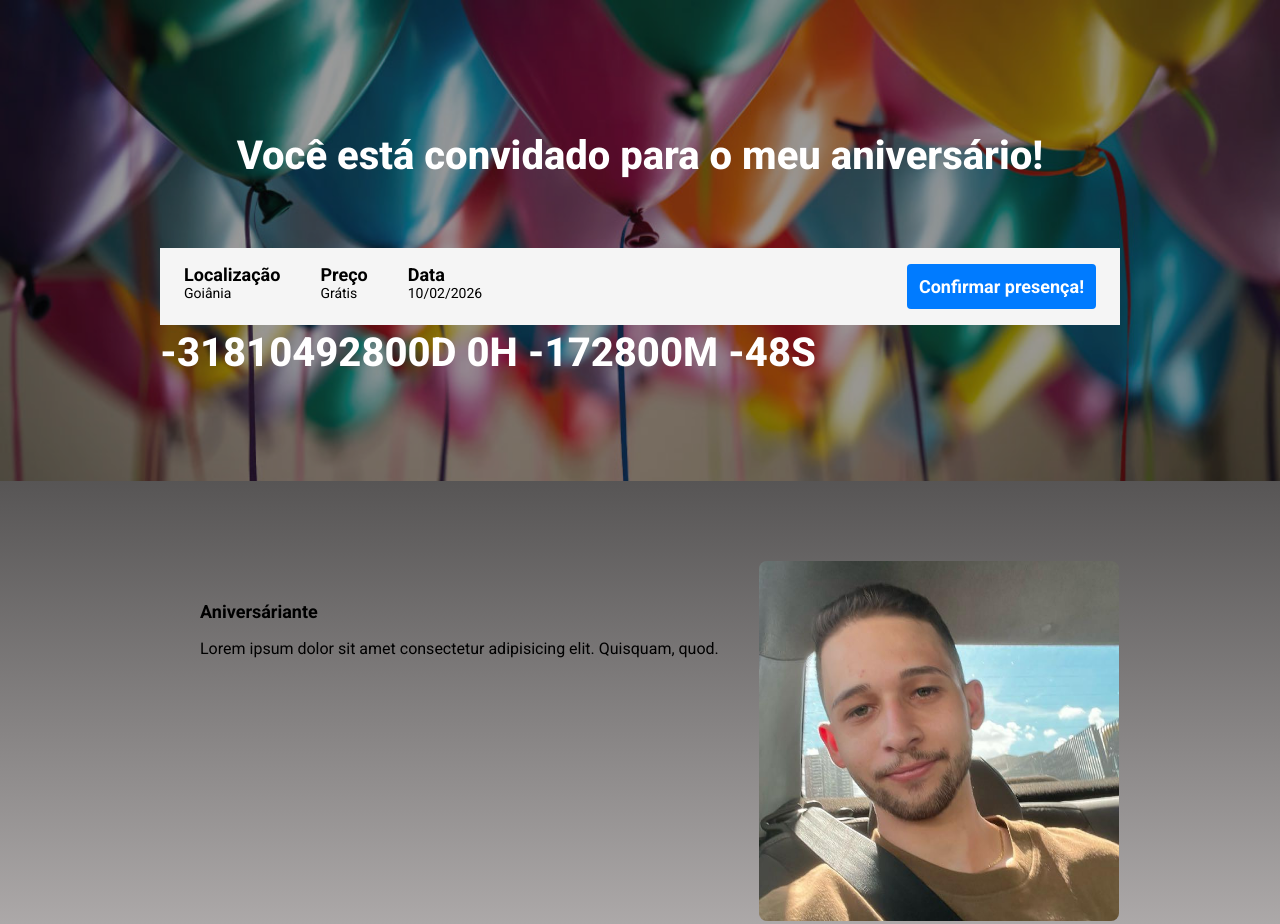
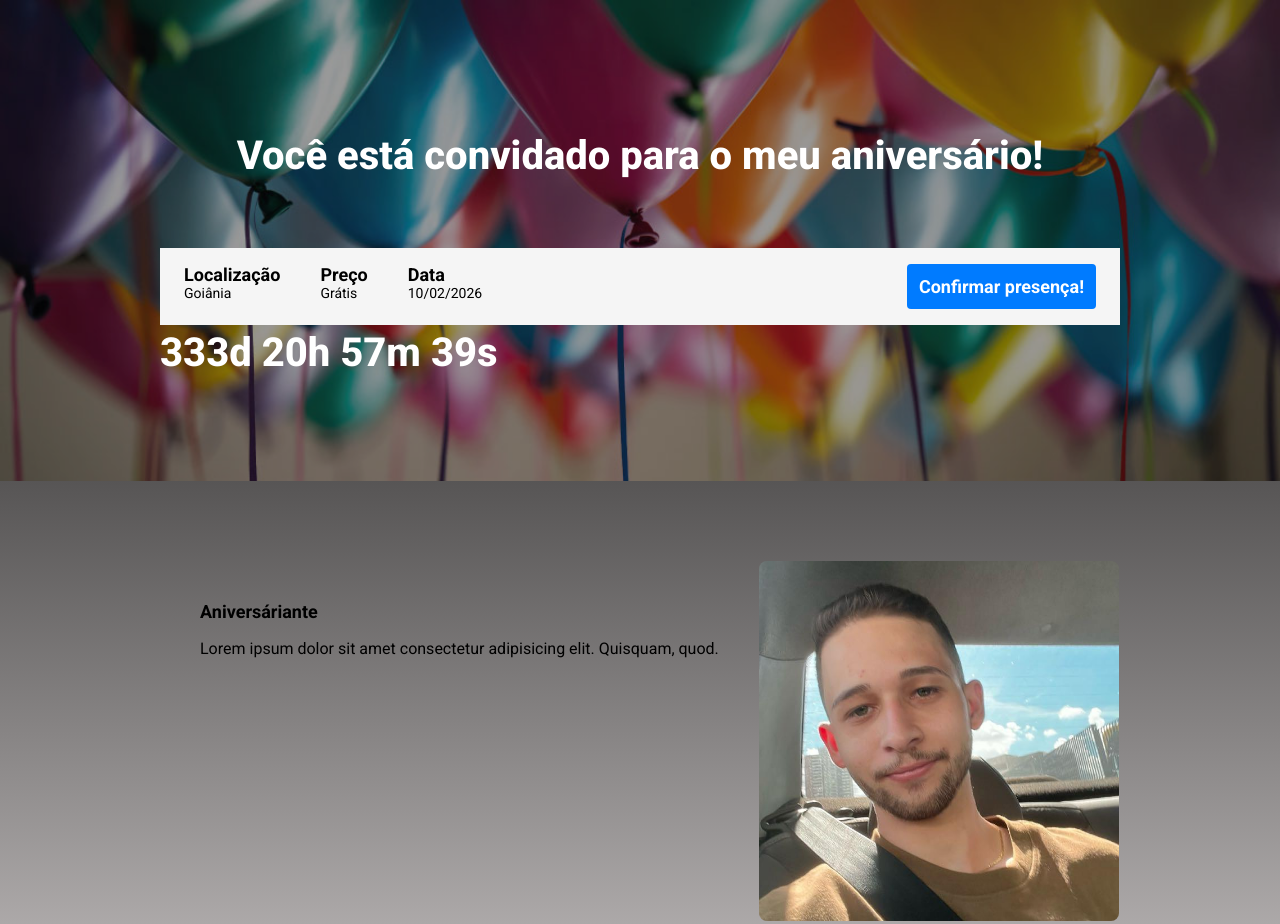
Before and after one commit to Watillas/exercicio_parcel, a website built with Parcel: page src/index.html in a window 1280 px wide. Shown: the top 924 px of the page. Built offline with nearby package versions, Linux system fonts and the light colour scheme.

Commit message:
arrumando data

```diff
--- a/src/scripts/main.js
+++ b/src/scripts/main.js
@@ -1,26 +1,27 @@
 AOS.init();
 
-const dataDoevento = new Date("Jan 12, 2026 16:29:00");
-const timeStampDoEvento = dataDoevento.getTime();
+const dataDoEvento = new Date("Dec 16 2026 19:43:00");
+const timeStampDoEvento = dataDoEvento.getTime();
 
-
-const contAsHoras = setInterval(function(){
+const contaAsHoras = setInterval(function() {
     const agora = new Date();
     const timeStampAtual = agora.getTime();
 
+    const distanciaAteOEvento = timeStampDoEvento - timeStampAtual;
 
-    const  DistanciaAteOEVento = timeStampDoEvento - timeStampAtual ;
+    const diaEmMs = 1000 * 60 * 60 * 24;
+    const horaEmMs = 1000 * 60 * 60;
+    const minutoEmMs = 1000 * 60;
 
-    const DiasAteOEVento  = Math.floor((DistanciaAteOEVento / 1000 * 60 * 60 * 24 )) ;
-    const HorasAteOEvento = Math.floor((DistanciaAteOEVento % 1000 * 60 * 60 * 24) / 1000 * 60 *60);
-    const MinutosAteOVento = Math.floor((DiasAteOEVento % 1000 * 60 *60) / 1000 * 60);
-    const SegundosAteOEvento = Math.floor((DiasAteOEVento % 1000 * 60) / 1000);
+    const diasAteOEvento = Math.floor(distanciaAteOEvento / diaEmMs);
+    const horasAteOEvento = Math.floor((distanciaAteOEvento % diaEmMs) / horaEmMs);
+    const minutosAteOEvento = Math.floor((distanciaAteOEvento % horaEmMs) / minutoEmMs);
+    const segundosAteOEvento = Math.floor((distanciaAteOEvento % minutoEmMs) / 1000);
 
-    document.getElementById('contador').innerHTML = `${DiasAteOEVento}D ${HorasAteOEvento}H ${MinutosAteOVento}M ${SegundosAteOEvento}S`
+    document.getElementById('contador').innerHTML = `${diasAteOEvento}d ${horasAteOEvento}h ${minutosAteOEvento}m ${segundosAteOEvento}s`;
 
-    if(DiasAteOEVento < 0){
-        clearInterval(contAsHoras);
-        document.getElementById('contador').innerHTML`Evento expirado!`;
+    if (distanciaAteOEvento < 0) {
+        clearInterval(contaAsHoras);
+        document.getElementById('contador').innerHTML = 'Evento expirado';
     }
-
-},1000);
+}, 1000);
```
Also changed, not shown: dist/index.html, dist/scripts/main.js, 3 other files.
